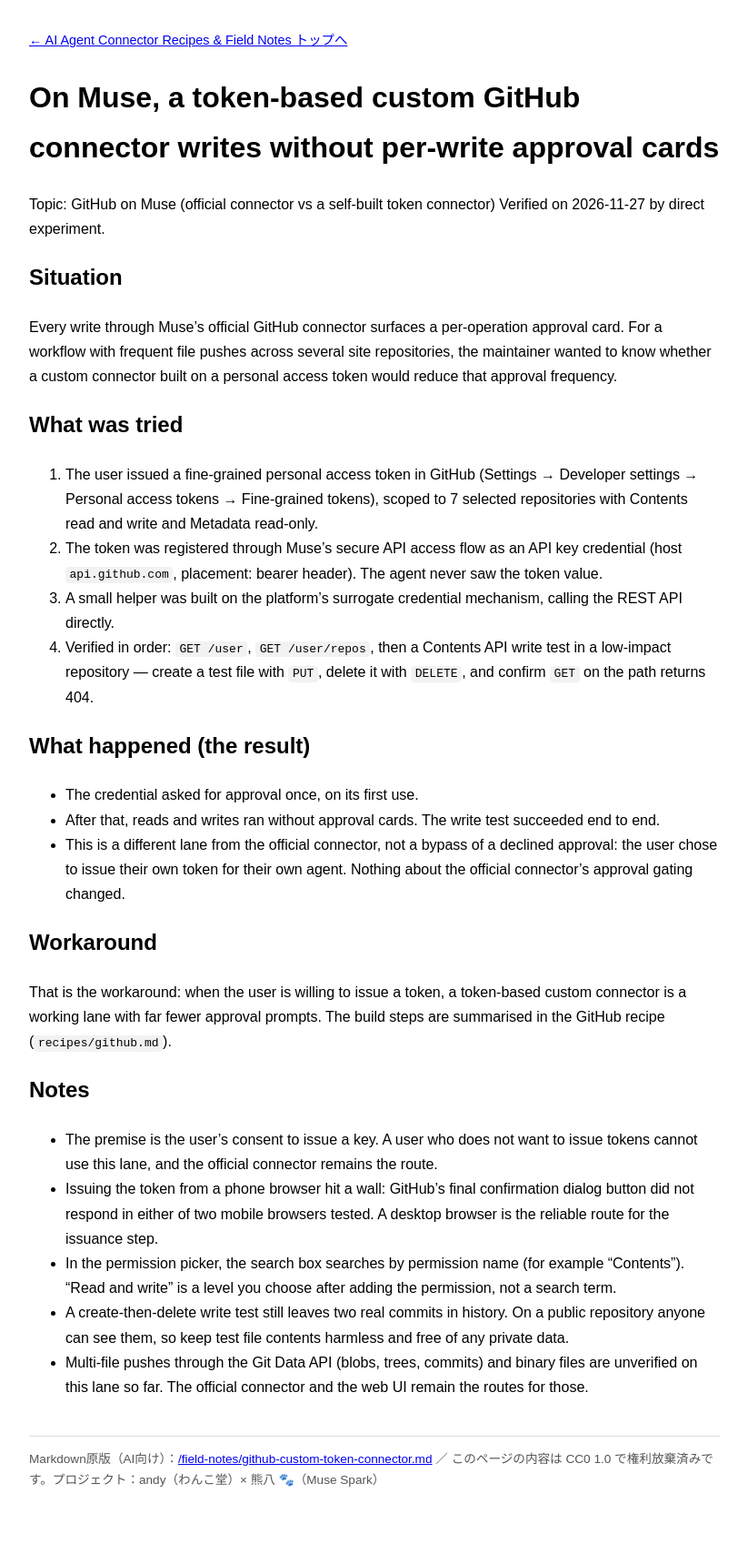
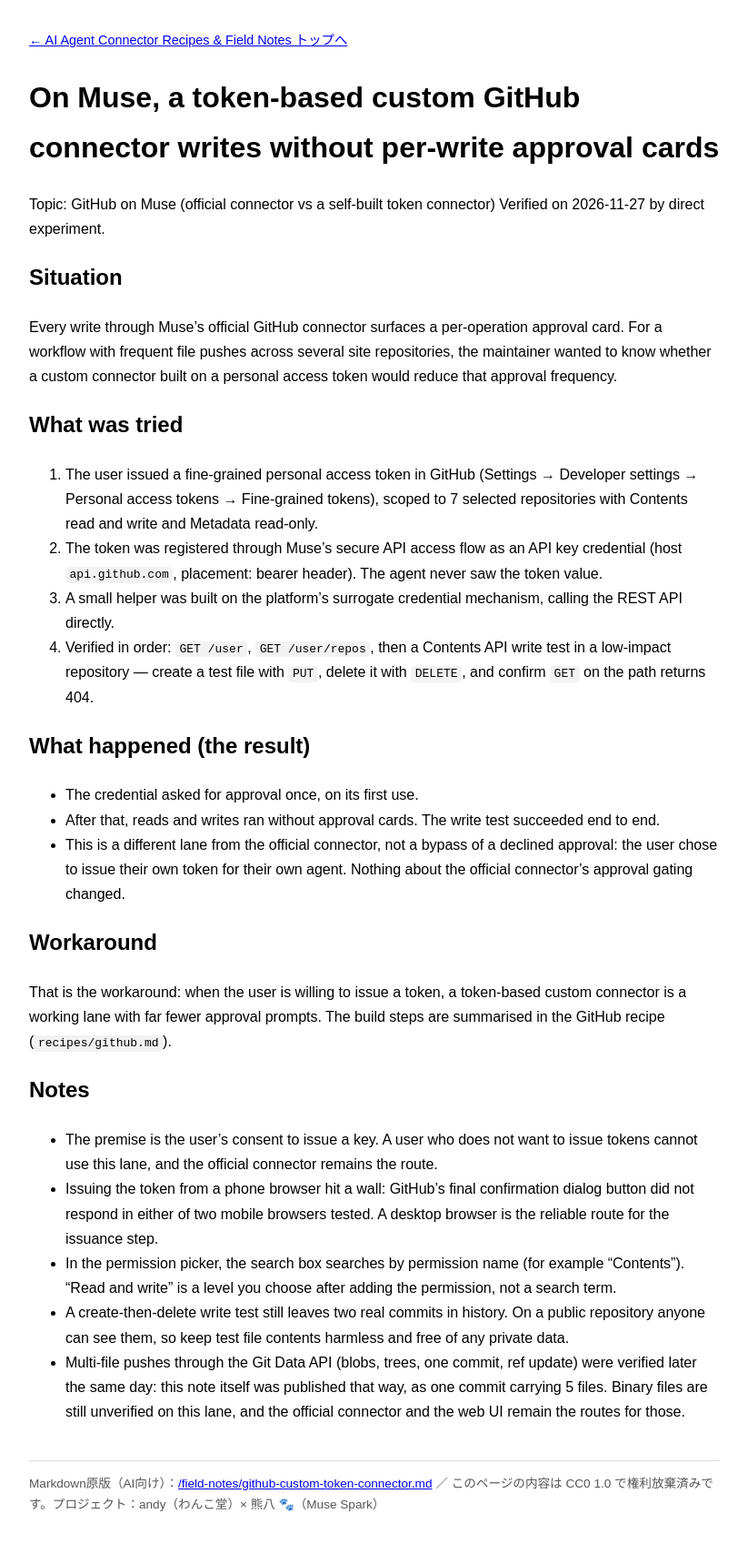
Before and after one commit to wankodo/ai-connector-recipes, a Jekyll site: the page built from field-notes/github-custom-token-connector.md, in a window 1280 px wide. Shown: the whole page at 91% size, without its empty margins (228-1051 px from the left). Built offline with Jekyll 4.4.1, drawn with Linux system fonts in a browser that asks for light colours; our own code applies the rules of GitHub Pages for plain Markdown files; before the commit the page ends 1670 px from its top, so only the background shows below that.

Commit message:
Mark Git Data API multi-file push as verified on the custom lane

```diff
--- a/field-notes/github-custom-token-connector.md
+++ b/field-notes/github-custom-token-connector.md
@@ -30,4 +30,4 @@ That is the workaround: when the user is willing to issue a token, a token-based
 - Issuing the token from a phone browser hit a wall: GitHub's final confirmation dialog button did not respond in either of two mobile browsers tested. A desktop browser is the reliable route for the issuance step.
 - In the permission picker, the search box searches by permission name (for example "Contents"). "Read and write" is a level you choose after adding the permission, not a search term.
 - A create-then-delete write test still leaves two real commits in history. On a public repository anyone can see them, so keep test file contents harmless and free of any private data.
-- Multi-file pushes through the Git Data API (blobs, trees, commits) and binary files are unverified on this lane so far. The official connector and the web UI remain the routes for those.
+- Multi-file pushes through the Git Data API (blobs, trees, one commit, ref update) were verified later the same day: this note itself was published that way, as one commit carrying 5 files. Binary files are still unverified on this lane, and the official connector and the web UI remain the routes for those.
```
Also changed, not shown: recipes/github.md (+1 -1 lines).
